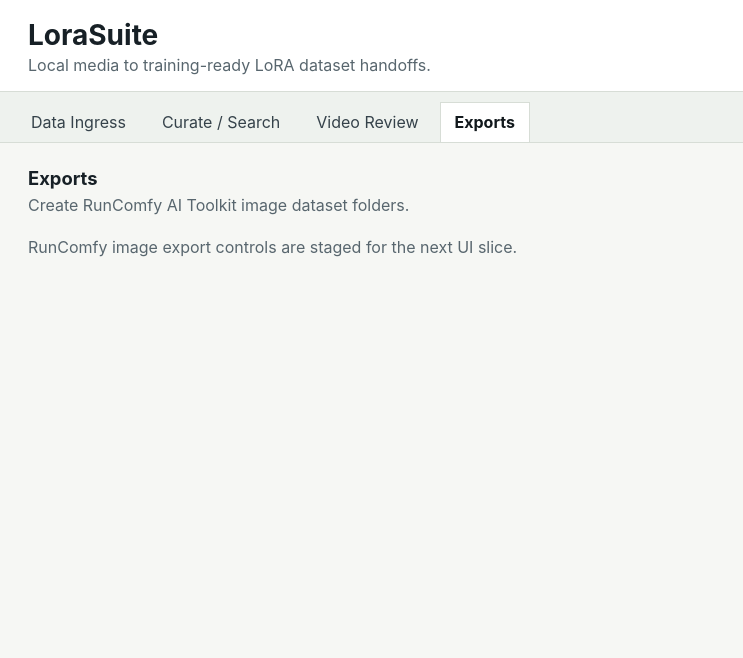
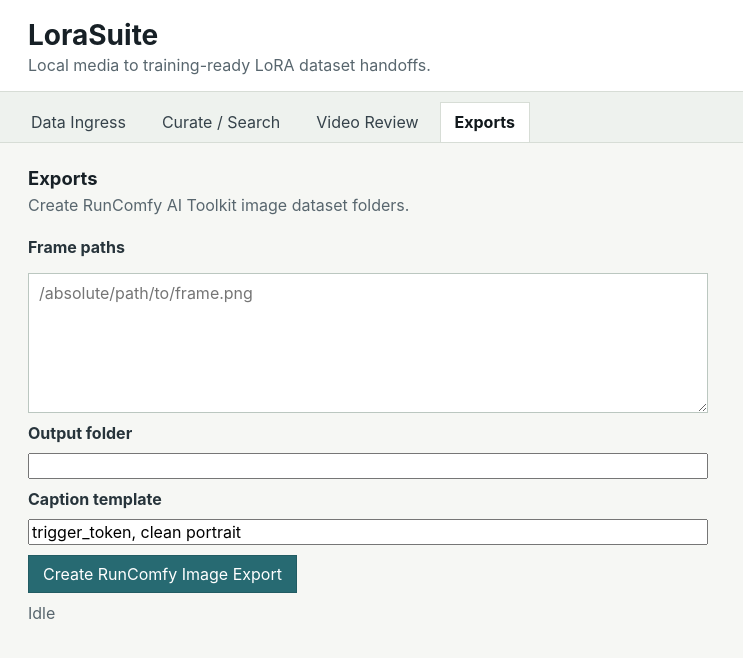
Before and after one commit to MichaelDanCurtis/LoraSuite, a React (Vite) app: page / in a window 1280 px wide. Both pictures are taken after a click on the tab "Exports". Shown: the top 658 px of the page, without its empty margins (0-743 px from the left). Built offline with nearby package versions, Linux system fonts and the light colour scheme; no server answers.

Commit message:
feat: add runcomfy export ui

```diff
--- a/src/components/ExportsTab.tsx
+++ b/src/components/ExportsTab.tsx
@@ -1,17 +1,79 @@
 import type { EngineClient } from "../lib/api";
+import { useState } from "react";
 
 interface ExportsTabProps {
   engine: EngineClient;
 }
 
-export function ExportsTab(_props: ExportsTabProps) {
+export function ExportsTab({ engine }: ExportsTabProps) {
+  const [framesText, setFramesText] = useState("");
+  const [outputDir, setOutputDir] = useState("");
+  const [captionTemplate, setCaptionTemplate] = useState("trigger_token, clean portrait");
+  const [status, setStatus] = useState("Idle");
+
+  async function createExport() {
+    const frames = framesText
+      .split("\n")
+      .map((line) => line.trim())
+      .filter(Boolean);
+
+    if (frames.length === 0 || outputDir.trim() === "") {
+      setStatus("Frame paths and output folder are required.");
+      return;
+    }
+
+    setStatus("Exporting");
+    try {
+      const result = await engine.exportRunComfyImage({
+        frames,
+        output_dir: outputDir.trim(),
+        caption_template: captionTemplate,
+        source_segment_ids: [],
+      });
+      setStatus(`Export ${result.status}: ${result.output_path}`);
+    } catch (error) {
+      setStatus(error instanceof Error ? error.message : "Export failed.");
+    }
+  }
+
   return (
     <section className="workspace-section">
       <div className="section-header">
         <h2>Exports</h2>
         <p>Create RunComfy AI Toolkit image dataset folders.</p>
       </div>
-      <p className="muted">RunComfy image export controls are staged for the next UI slice.</p>
+
+      <div className="form-stack">
+        <label htmlFor="frame-paths">Frame paths</label>
+        <textarea
+          id="frame-paths"
+          value={framesText}
+          onChange={(event) => setFramesText(event.target.value)}
+          rows={6}
+          placeholder="/absolute/path/to/frame.png"
+        />
+
+        <label htmlFor="output-folder">Output folder</label>
+        <input
+          id="output-folder"
+          value={outputDir}
+          onChange={(event) => setOutputDir(event.target.value)}
+        />
+
+        <label htmlFor="caption-template">Caption template</label>
+        <input
+          id="caption-template"
+          value={captionTemplate}
+          onChange={(event) => setCaptionTemplate(event.target.value)}
+        />
+
+        <button className="primary-action" type="button" onClick={createExport}>
+          Create RunComfy Image Export
+        </button>
+        <p aria-live="polite" className="status-line">
+          {status}
+        </p>
+      </div>
     </section>
   );
 }
```
Also changed, not shown: 1 other file (tests, documents, lock files or other folders).
